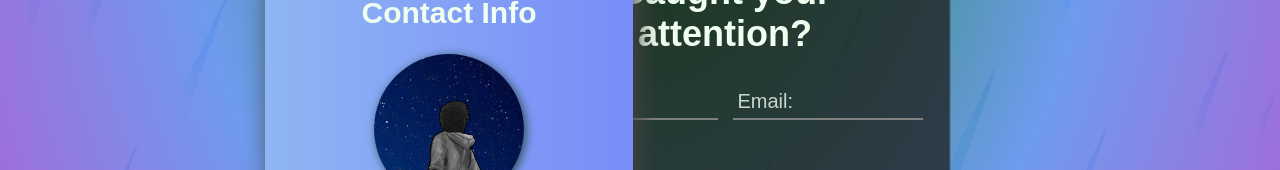
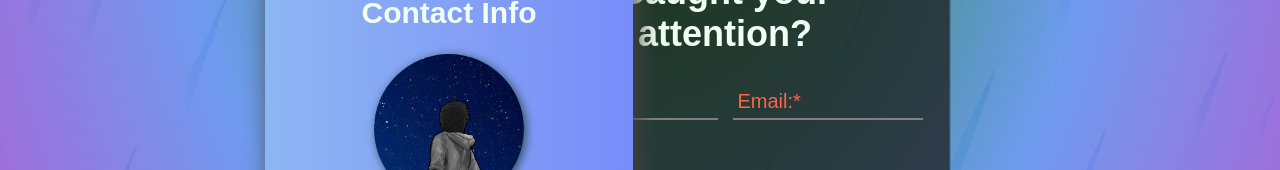
Before and after one commit to krushilnaik/krushilnaik.github.io, a React (Create React App) app: page / in a window 1280 px wide. Shown: the part 2545-2715 px from the top of the page. Built offline with nearby package versions, Linux system fonts and the light colour scheme; a web font is replaced by a local one.

Commit message:
Styling tweaks
- add 'required' indicators
- make placeholder text red when fields are empty

```diff
--- a/src/components/scss/Input.scss
+++ b/src/components/scss/Input.scss
@@ -3,7 +3,8 @@
 	transition: opacity 300ms;
 	opacity: 1;
 
-	&.filled {
+	&.filled,
+	&:focus-within {
 		&::before {
 			transform: scale(0.7);
 			top: -0.1em;
@@ -42,9 +43,10 @@
 		top: 1em;
 		left: 0.25em;
 		font-size: 20px;
-		color: honeydew;
-		opacity: 0.8;
+		color: inherit;
+		// opacity: 0.8;
 		transition: all 150ms;
+		z-index: -1;
 	}
 
 	&::after {
--- a/src/pages/ContactForm.jsx
+++ b/src/pages/ContactForm.jsx
@@ -16,6 +16,8 @@ function ContactForm() {
 
 	const { setActivePage } = useContext(PageContext);
 
+	const errorColor = 'tomato';
+
 	/**
 	 * @type {React.MutableRefObject<HTMLFormElement>}
 	 */
@@ -28,6 +30,11 @@ function ContactForm() {
 	 */
 	const handleFormSubmit = async event => {
 		event.preventDefault();
+
+		if ([name, email, message].includes('')) {
+			alert('Please fill out all fields');
+			return;
+		}
 
 		let { current: form } = formRef;
 		let plane = form.querySelector('.airplane');
@@ -170,10 +177,12 @@ function ContactForm() {
 				<div
 					id='name-field'
 					className={`input-wrapper ${name === '' ? '' : 'filled'}`.trim()}
-					placeholder='Name:'
+					placeholder={`Name:${name ? '' : '*'}`}
+					style={{ color: name ? 'honeydew' : errorColor }}
 				>
 					<input
 						type='text'
+						required={true}
 						defaultValue={name}
 						onChange={event => setName(event.currentTarget.value)}
 					/>
@@ -181,10 +190,12 @@ function ContactForm() {
 				<div
 					id='email-field'
 					className={`input-wrapper ${email === '' ? '' : 'filled'}`.trim()}
-					placeholder='Email:'
+					placeholder={`Email:${email ? '' : '*'}`}
+					style={{ color: email ? 'honeydew' : errorColor }}
 				>
 					<input
 						type='text'
+						required={true}
 						defaultValue={email}
 						onChange={event => setEmail(event.currentTarget.value)}
 					/>
@@ -192,11 +203,13 @@ function ContactForm() {
 				<div
 					id='message-field'
 					className={`input-wrapper ${message === '' ? '' : 'filled'}`.trim()}
-					placeholder='Message:'
+					placeholder={`Message:${message ? '' : '*'}`}
+					style={{ color: message ? 'honeydew' : errorColor }}
 				>
 					<textarea
 						cols={30}
 						rows={15}
+						required={true}
 						onChange={event => setMessage(event.currentTarget.value)}
 					/>
 				</div>
```
